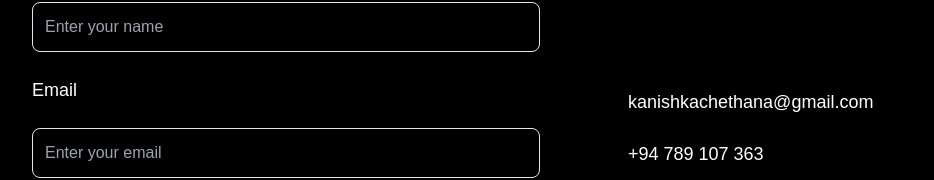
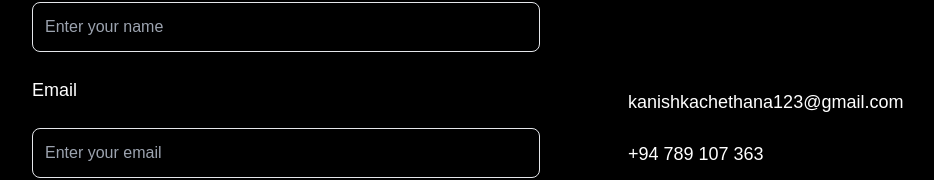
Before and after one commit to Kanishka-Che/NewPortfolio-master, a React (Vite) app: page / in a window 1280 px wide. Shown: the part 3983-4163 px from the top of the page, without its empty margins (56-990 px from the left). Built offline with nearby package versions, Linux system fonts and the light colour scheme.

Commit message:
initial modify

```diff
--- a/src/components/Contact.jsx
+++ b/src/components/Contact.jsx
@@ -112,7 +112,7 @@ const Contact = () => {
           transition={{ duration: 0.5, delay: 0.3 }}
         >
           <a href="mailto:kanishkachethana@gmail.com" className="text-white text-lg font-medium">
-    kanishkachethana@gmail.com
+    kanishkachethana123@gmail.com
   </a>
   <a href="tel:+94789107363" className="text-white text-lg font-medium">
     +94 789 107 363
```
Also changed, not shown: src/assets/face.png, src/assets/prof1.png.
